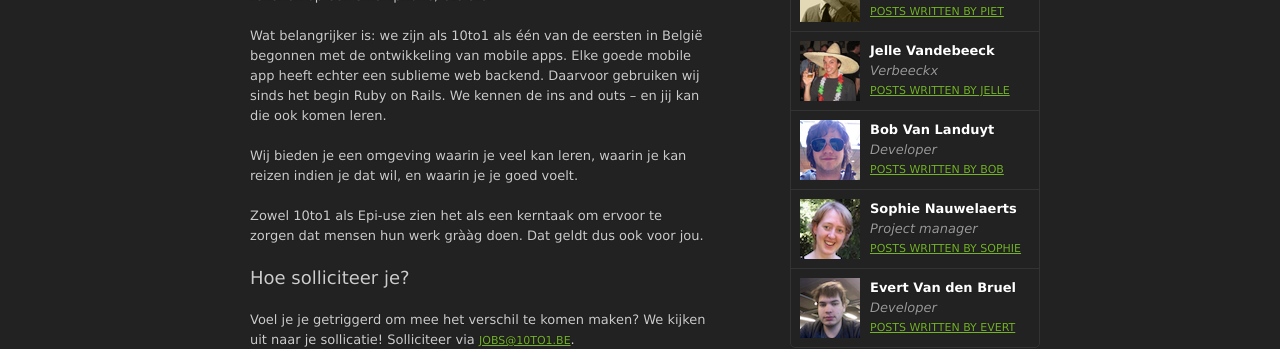
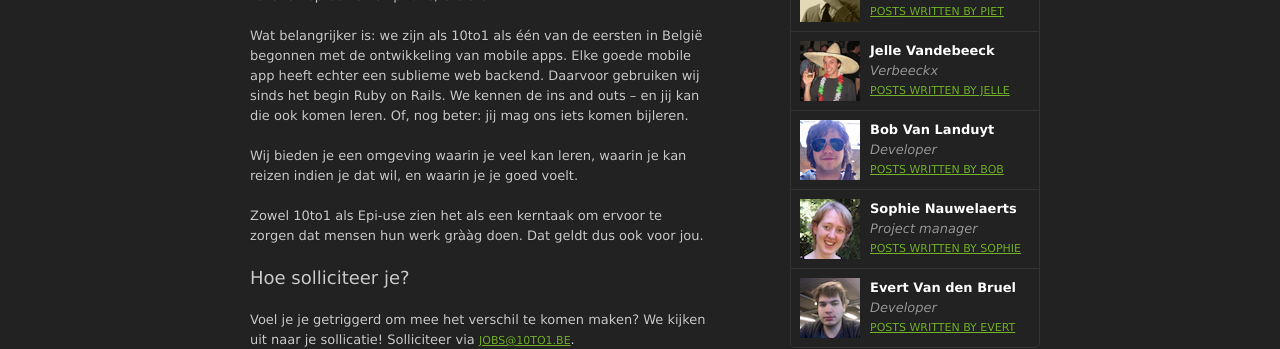
Before and after one commit to 10to1/10to1.github.com, a Jekyll site: the page built from _posts/2014-05-22-ror-developer.md, in a window 1280 px wide. Shown: the part 872-1221 px from the top of the page. Built offline with Jekyll 4.4.1, drawn with Linux system fonts in a browser that asks for light colours; Markdown is read by kramdown in place of the engine named in the settings; comment, search, counter and statistics services are not loaded.

Commit message:
added something

```diff
--- a/_posts/2014-05-22-ror-developer.md
+++ b/_posts/2014-05-22-ror-developer.md
@@ -24,7 +24,7 @@ We zoeken dus een developer die graag wil leren, en die graag goede software nee
 
 Vanzelfsprekend word je op een fatsoenlijke manier betaald, kan je rekenen op een smartphone, etc etc.
 
-Wat belangrijker is: we zijn als 10to1 als één van de eersten in België begonnen met de ontwikkeling van mobile apps. Elke goede mobile app heeft echter een sublieme web backend. Daarvoor gebruiken wij sinds het begin Ruby on Rails. We kennen de ins and outs – en jij kan die ook komen leren.
+Wat belangrijker is: we zijn als 10to1 als één van de eersten in België begonnen met de ontwikkeling van mobile apps. Elke goede mobile app heeft echter een sublieme web backend. Daarvoor gebruiken wij sinds het begin Ruby on Rails. We kennen de ins and outs – en jij kan die ook komen leren. Of, nog beter: jij mag ons iets komen bijleren.
 
 Wij bieden je een omgeving waarin je veel kan leren, waarin je kan reizen indien je dat wil, en waarin je je goed voelt.
 
```
